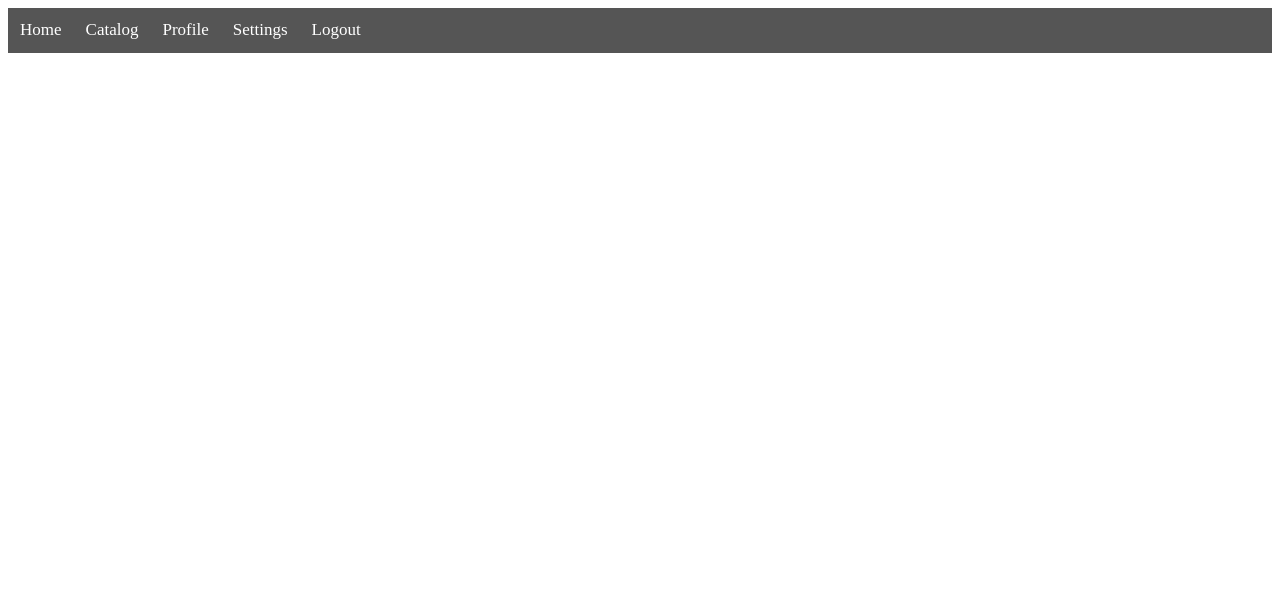
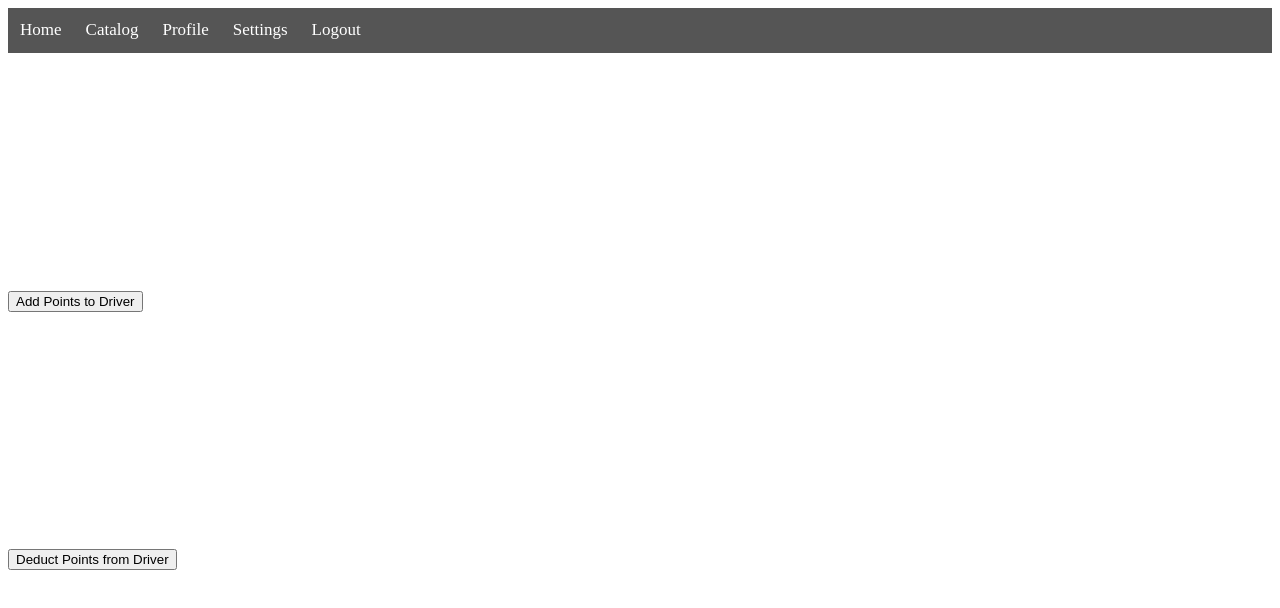
Before and after one commit to team26github/backend, a Vue app in the folder frontend/: page /admin/Admin1 in a window 1280 px wide. Shown: the top 608 px of the page. Built offline with nearby package versions, Linux system fonts and the light colour scheme.

Commit message:
updates to password security and prompts, add and remove buttons for sponsors and admins, check point limit restrictions

```diff
--- a/frontend/src/components/AdminDashboard.vue
+++ b/frontend/src/components/AdminDashboard.vue
@@ -1,5 +1,13 @@
 <template>
     <nav-bar :usertype="user_type" :userid="username"></nav-bar>
+    <div class="row">
+            <div class="add-point-container">
+                <button @click="add_points"> Add Points to Driver</button>
+            </div>
+        </div>
+        <div class="remove-points-container">
+                <button @click="deduct_points">Deduct Points from Driver</button>
+            </div>
 </template>
 
 <script>
@@ -13,9 +21,30 @@
                 dashboard_name: 'Admin Dashboard',
                 username: 'Admin1',
                 user_type: 'admin',
-                active: false
+                active: false,
+                points: 0
             }
         },
+
+        methods: {
+            add_points() {
+                let add_point_val = window.prompt("Enter number of points to be added");
+                this.points += add_point_val;
+                if (this.points > 1000000) {
+                    window.alert("Total points cannot be greater than 1000000")
+                }
+                this.points -+ add_point_val;
+            },
+            deduct_points() {
+                let remove_point_val = window.prompt("Enter number of points to be removed");
+                this.points -= remove_point_val;
+                if (this.points < 0) {
+                    window.alert("Total point value cannot go below 0")
+                }
+                this.points += remove_point_val;
+            }
+        },
+
         components: {
             "nav-bar": NavBar
         }
--- a/frontend/src/components/AdminProfile.vue
+++ b/frontend/src/components/AdminProfile.vue
@@ -103,6 +103,7 @@
             },
 
             edit_password() {
+                window.alert("Password must contain at least one upper and lower case letter, at least one number, and at least one special character.")
                 let new_password = window.prompt("Enter new password");
                 let path = 'http://localhost:5000/edit';
                 var minMaxLength = /^[\s\S]{8,20}$/,
--- a/frontend/src/components/DriverDashboard.vue
+++ b/frontend/src/components/DriverDashboard.vue
@@ -1,5 +1,10 @@
 <template>
     <nav-bar :usertype="user_type" :userid="username"></nav-bar>
+    <div class ="points-container">
+            <div class="points">
+                <p><strong>Points: </strong>{{ default_points }}</p>
+            </div>
+        </div>
 </template>
 
 <script>
@@ -12,7 +17,8 @@
                 dashboard_name: 'Driver Dashboard',
                 username: 'Driver1',
                 user_type: 'driver',
-                active: false
+                active: false,
+                default_points: 0
             }
         },
         components: {
--- a/frontend/src/components/DriverProfile.vue
+++ b/frontend/src/components/DriverProfile.vue
@@ -54,7 +54,7 @@
                 password_active: false,
                 edit_username_active: false,
                 edit_password_active: false,
-                edit_email_active: false
+                edit_email_active: false,
             };
         },
         methods: {
@@ -103,8 +103,10 @@
             },
 
             edit_password() {
+                window.alert("Password must contain at least one upper and lower case letter, at least one number, and at least one special character.")
                 let new_password = window.prompt("Enter new password");
                 let path = 'http://localhost:5000/edit';
+
                 var minMaxLength = /^[\s\S]{8,20}$/,
                     upper = /[A-Z]/,
                     lower  = /[a-z]/,
@@ -112,6 +114,7 @@
                     special = /[ !"#$%&'()*+,\-./:;<=>?@[\\\]^_`{|}~]/;
                 axios.post(path, null, {params: {request: 'password', password: new_password, userid: 3}})
                     .then((res) => {
+                        window.print("Password must contain: at least one lower and upper case letter, at least one number, and at least one special character")
                         if (minMaxLength.test(new_password) && upper.test(new_password) && lower.test(new_password) && number.test(new_password) && special.test(new_password)) {
                             res.data.status = "success";
                         }
@@ -219,4 +222,12 @@
     p {
         margin-left: 5px;
     }
+
+    .points-container {
+        margin-left: 0;
+    }
+
+    p {
+        margin-left: 5px;
+    }
 </style>
--- a/frontend/src/components/SponsorDashboard.vue
+++ b/frontend/src/components/SponsorDashboard.vue
@@ -1,5 +1,13 @@
 <template>
     <nav-bar :usertype="user_type" :userid="username"></nav-bar>
+    <div class="row">
+            <div class="add-point-container">
+                <button @click="add_points"> Add Points to Driver</button>
+            </div>
+        </div>
+        <div class="remove-points-container">
+                <button @click="deduct_points">Deduct Points from Driver</button>
+            </div>
 </template>
 
 <script>
@@ -15,6 +23,21 @@
                 active: false
             }
         },
+
+        methods: {
+            add_points() {
+                let add_point_val = window.prompt("Enter number of points to be added");
+                this.points += add_point_val;
+            },
+            deduct_points() {
+                let remove_point_val = window.prompt("Enter number of points to be removed");
+                this.points -= remove_point_val;
+                if (this.points < 0) {
+                    window.alert("Total point value cannot go below 0")
+                }
+            }
+        },
+
         components: {
             "nav-bar": NavBar
         }
--- a/frontend/src/components/SponsorProfile.vue
+++ b/frontend/src/components/SponsorProfile.vue
@@ -133,6 +133,7 @@
             },
 
             edit_password() {
+                window.alert("Password must contain at least one upper and lower case letter, at least one number, and at least one special character.")
                 let new_password = window.prompt("Enter new password");
                 let path = 'http://localhost:5000/edit';
                 var minMaxLength = /^[\s\S]{8,20}$/,
@@ -146,7 +147,7 @@
                             res.data.status = "success";
                         }
                         else {
-                            res.data.status = "false";
+                            res.data.status = "failure";
                         }
 
                         if(new_password === this.password){
--- a/frontend/src/components/loginForm.vue
+++ b/frontend/src/components/loginForm.vue
@@ -48,6 +48,7 @@
 
         axios.get(path, {params: {username: this.username, password: this.password}})
           .then((res) => {
+
             if (res.data.status === 'failure'){
               this.status = 'Incorrect Credentials';
               this.login_counter++;
```
Also changed, not shown: 1 other file (tests, documents, lock files or other folders).
